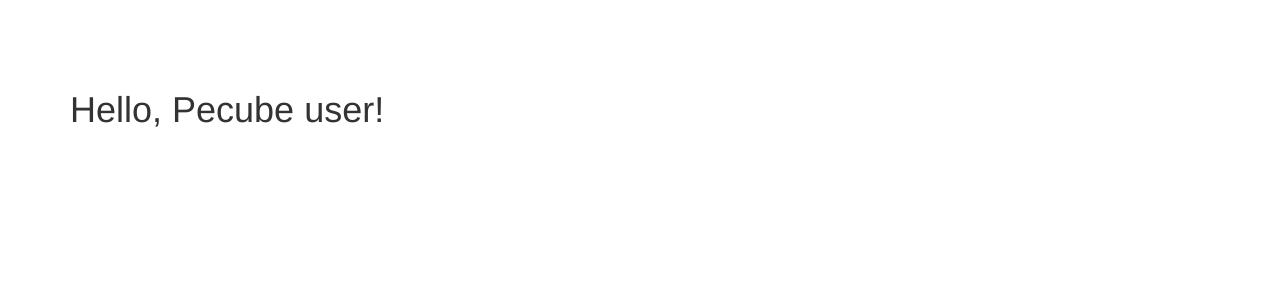
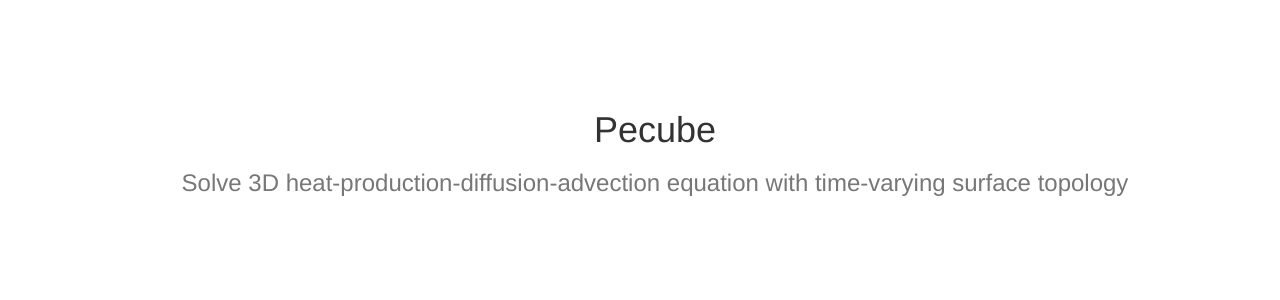
Before and after one commit to imalkov82/pekan-dash, a Flask app: page / in a window 1280 px wide. Shown: the top 300 px of the page. Run offline with Flask 2, Linux system fonts and the light colour scheme; some libraries are stand-ins or nearby versions.

Commit message:
update head

```diff
--- a/pekan/blueprints/page/templates/page/home.html
+++ b/pekan/blueprints/page/templates/page/home.html
@@ -2,4 +2,13 @@
 
 {% block title %}Pecube{% endblock %}
 {% block meta_description %}Pecube model heat transfer 3D solver.{% endblock %}
-{% block body %}<h1>Hello, Pecube user!</h1>{% endblock %}
+{% block body %}
+    <div class="container sm-margin-top">
+    <div class="row text-center lg-margin-bottom">
+      <h1>Pecube</h1>
+      <h3 class="text-muted">
+        Solve 3D heat-production-diffusion-advection equation with time-varying surface topology
+      </h3>
+    </div>
+    </div>
+{% endblock %}
```
